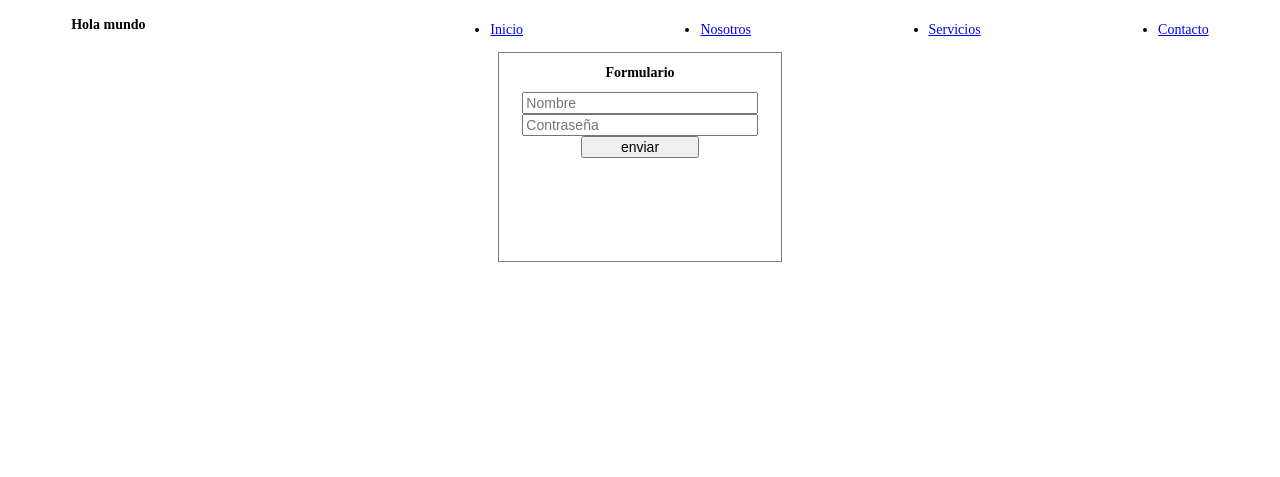
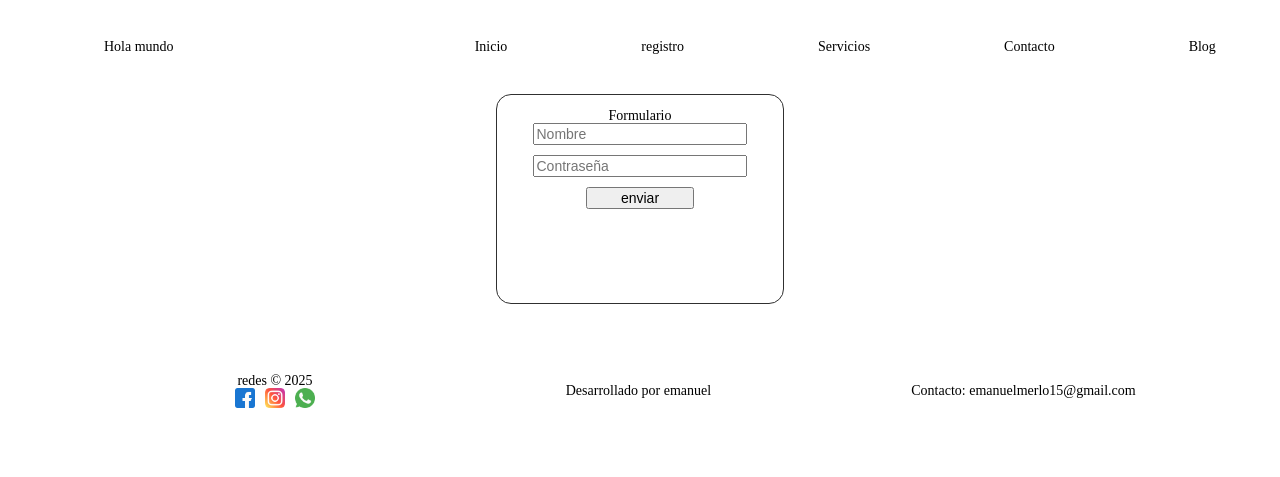
Before and after one commit to Percy64/formulariodsw, a PHP site: page / in a window 1280 px wide. Shown: the top 477 px of the page. Run offline with PHP 8.4, Linux system fonts and the light colour scheme.

Commit message:
clase14-04

```diff
--- a/css/grid.css
+++ b/css/grid.css
@@ -43,3 +43,7 @@
 .flex-a-d{
     align-items: right;
 }
+a {
+    text-decoration: none;
+    color: inherit;
+  }
--- /dev/null
+++ b/css/reset.css
@@ -0,0 +1,48 @@
+/* http://meyerweb.com/eric/tools/css/reset/
+   v2.0 | 20110126
+   License: none (public domain)
+*/
+
+html, body, div, span, applet, object, iframe,
+h1, h2, h3, h4, h5, h6, p, blockquote, pre,
+a, abbr, acronym, address, big, cite, code,
+del, dfn, em, img, ins, kbd, q, s, samp,
+small, strike, strong, sub, sup, tt, var,
+b, u, i, center,
+dl, dt, dd, ol, ul, li,
+fieldset, form, label, legend,
+table, caption, tbody, tfoot, thead, tr, th, td,
+article, aside, canvas, details, embed,
+figure, figcaption, footer, header, hgroup,
+menu, nav, output, ruby, section, summary,
+time, mark, audio, video {
+	margin: 0;
+	padding: 0;
+	border: 0;
+	font-size: 100%;
+	font: inherit;
+	vertical-align: baseline;
+}
+/* HTML5 display-role reset for older browsers */
+article, aside, details, figcaption, figure,
+footer, header, hgroup, menu, nav, section {
+	display: block;
+}
+body {
+	line-height: 1;
+}
+ol, ul {
+	list-style: none;
+}
+blockquote, q {
+	quotes: none;
+}
+blockquote:before, blockquote:after,
+q:before, q:after {
+	content: '';
+	content: none;
+}
+table {
+	border-collapse: collapse;
+	border-spacing: 0;
+}
--- a/css/style.css
+++ b/css/style.css
@@ -1,4 +1,39 @@
 .form_01{
     min-height: 15em;
-    border:1px solid grey
+    border:1px solid rgb(48, 48, 48);
+    border-radius:15px;
+    padding: 1em;
 }
+
+
+form input{
+    margin-bottom: 10px;
+}
+.header{
+    background-color: #ffffff;
+    padding: 20px;
+    margin: 20px;
+}
+.menu>li>a{
+    text-decoration: none; /* Elimina el subrayado */
+    color: inherit; /* Opcional: mantiene el color original del texto */
+
+}
+.menu>li>a:hover{
+    background-color: #f0f0f0; /* Cambia el color de fondo al pasar el mouse */
+    color: #000; /* Cambia el color del texto al pasar el mouse */
+    transform: scale(1.1); /* Aumenta el tamaño del texto al pasar el mouse */
+    text-shadow: 10px;
+    display: block;
+}
+.redes{
+    width: 20px; /* Ajusta el ancho */
+  height: auto; /* Mantiene la proporción de la imagen */
+    margin: 0 5px; /* Espacio entre las imágenes */
+
+}
+.footer{
+    background-color: #ffffff;
+    padding: 20px;
+    margin: 20px;
+}
--- a/index.php
+++ b/index.php
@@ -3,6 +3,7 @@
 <head>
     <meta charset="UTF-8">
     <meta name="viewport" content="width=device-width, initial-scale=1.0">
+    <link rel="stylesheet" href="css/reset.css">
     <link rel="stylesheet" href="css/grid.css">
     <link rel="stylesheet" href="css/style.css">
     <title>Document</title>
@@ -10,19 +11,21 @@
 <body>
     <main class="row">
 
-        <header class="col_12 ">
+        <header class="col_12 header flex flex-a-c">
             <DIV class="col_4">
-                <h1>Hola mundo</h1>
+                <h3>Hola mundo</h3>
             </DIV>
             <nav class="col_8 flex ">
-                <ul class="col_12 flex flex-j-b">
-                    <li><a href="#">Inicio</a></li>
-                    <li><a href="#">Nosotros</a></li>
-                    <li><a href="#">Servicios</a></li>
-                    <li><a href="#">Contacto</a></li>
+                <ul class="col_12 flex flex-j-b menu">
+                    <li class="flex "><a href="#" class="sin-subrayado">Inicio</a></li>
+                    <li class="flex"><a href="#" class="sin-subrayado">registro</a></li>
+                    <li class="flex"><a href="#" class="sin-subrayado">Servicios</a></li>
+                    <li class="flex"><a href="#">Contacto</a></li>
+                    <li class="flex"><a href="#">Blog</a></li>
                 </ul>
             </nav>
         </header>
+
         <section class = "col_12 flex flex-j-c">
             <form action="" method="post" class= "col_3 flex flex-flox-c flex-a-c form_01">
                 <h2>Formulario</h2>
@@ -32,6 +35,37 @@
 
             </form>
         </section>
+    <footer class="col_12 flex flex-j-c footer">
+        <div class="col_4 flex flex-j-c flex-flox-c flex-a-c">
+            <p>redes  &copy; 2025</p>
+            <ul class="col_12 flex flex-j-c  ">
+                <li>
+                    <a href="https://es-la.facebook.com/">
+                        <img src="img/facebook.png" alt="facebook" class="col_2 flex redes">
+                    </a>
+                </li>
+                <li>
+                <a href="https://www.instagram.com/">
+                    <img src="img/instagram.png" alt="instagram" class="col_2 flex redes">
+                </a>
+                </li>
+                <li>
+                    <a href="https://www.whatsapp.com/">
+                        <img src="img/whatsapp.png" alt="twitter" class="col_2 flex redes">
+                    </a>
+                </li>
+
+
+            </ul>
+        </div>
+        <div class="col_4 flex flex-j-c footer">
+            <p>Desarrollado por emanuel</p>
+        </div>
+        <div class="col_4 flex flex-j-c footer">
+            <p>Contacto: emanuelmerlo15@gmail.com</p>
+    </footer>
+
+
     </main>
 </body>
 </html>
```
Also changed, not shown: img/facebook.png (added), img/instagram.png (added), img/whatsapp.png (added).
